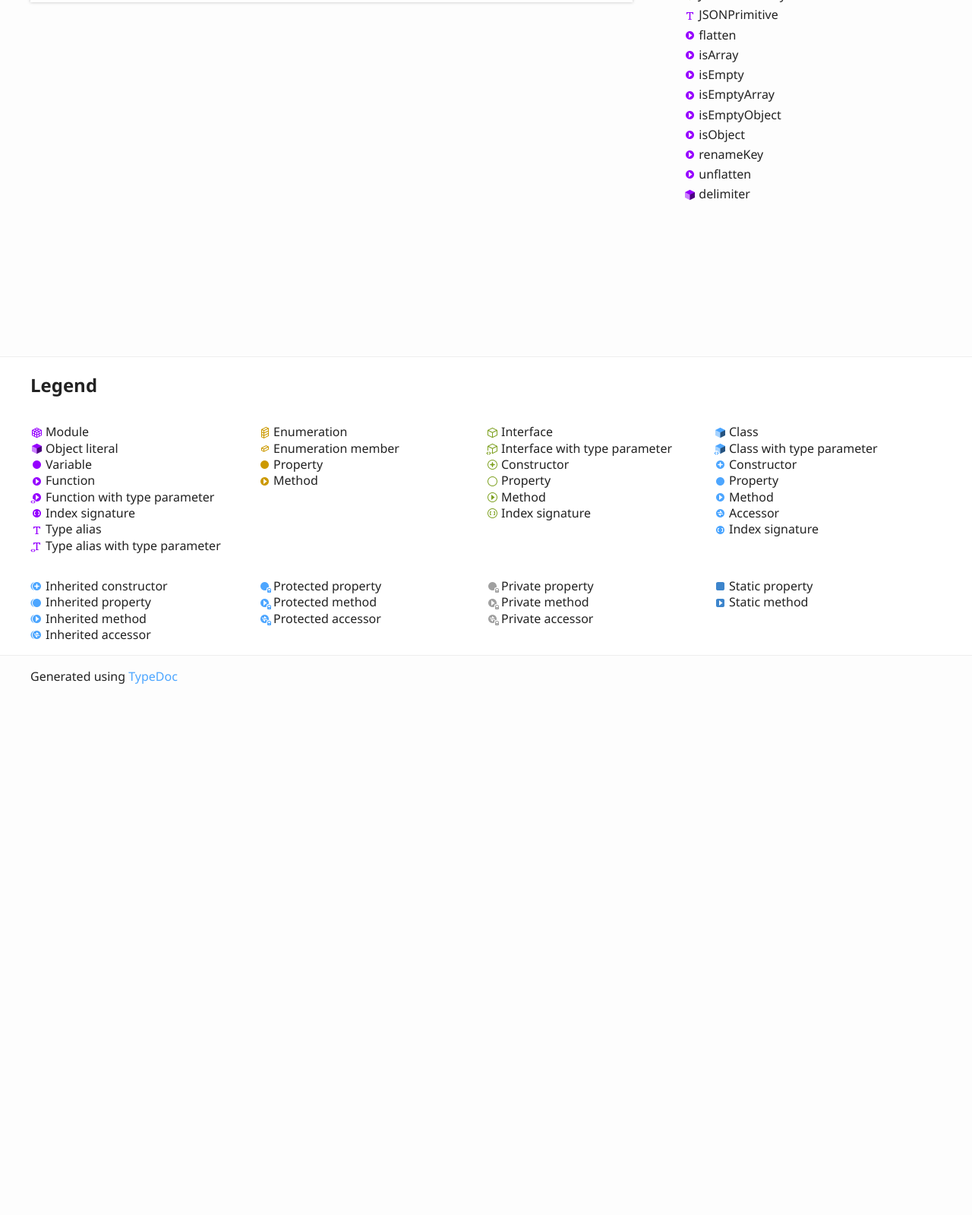
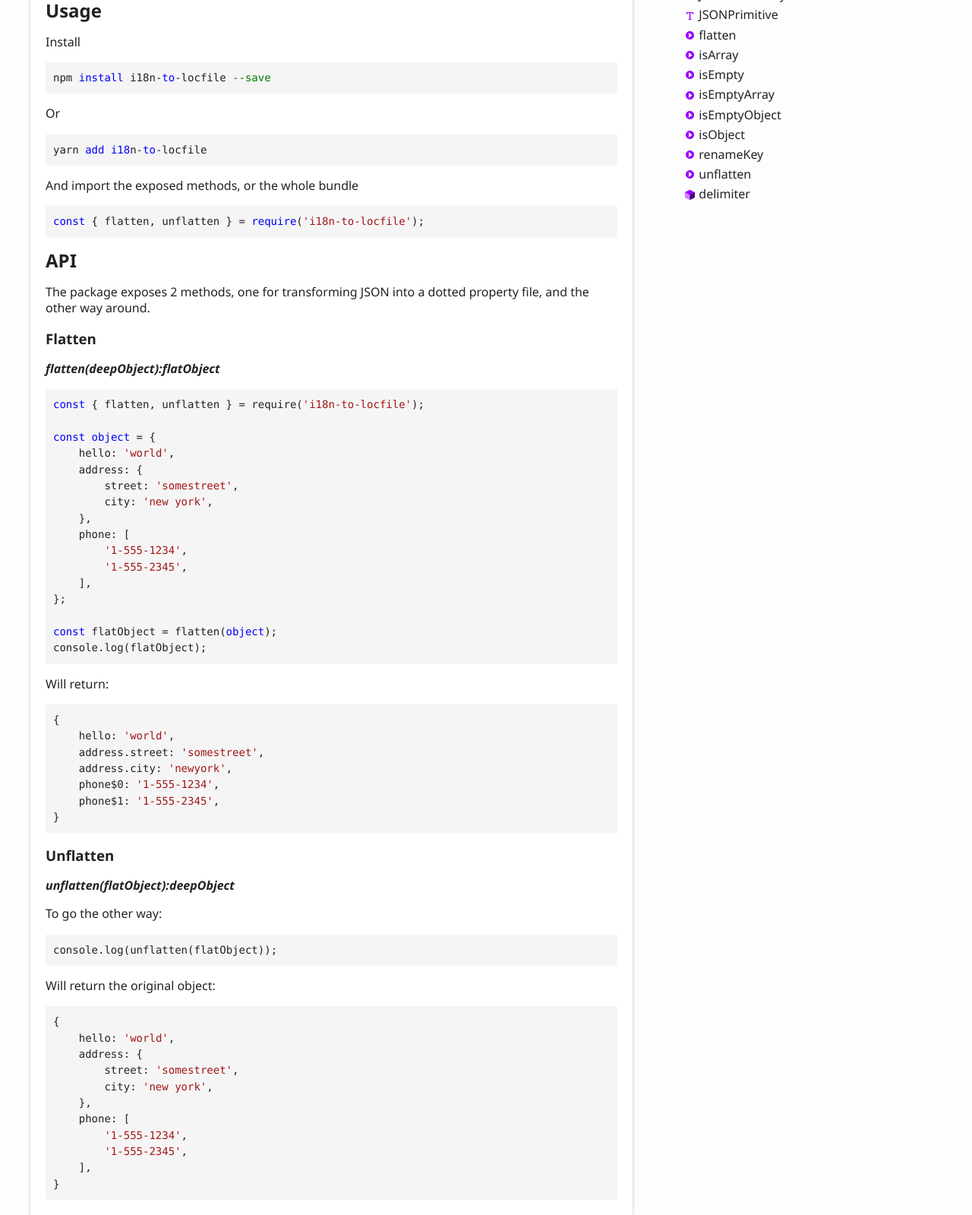
Before and after one commit to arthurjdam/convert-i18n-prop-locfile, a plain HTML site: page index.html in a window 1280 px wide. Shown: the part 317-1916 px from the top of the page at 76% size. Before the commit the page ends 1234 px from the top, so only its background shows below. Drawn offline with Linux system fonts and the light colour scheme.

Commit message:
[ci skip] Updates

```diff
--- a/index.html
+++ b/index.html
@@ -64,11 +64,66 @@
 	<div class="row">
 		<div class="col-8 col-content">
 			<div class="tsd-panel tsd-typography">
-				<a href="#convert-i18n-locfile" id="convert-i18n-locfile" style="color: inherit; text-decoration: none;">
-					<h1>convert-i18n-locfile</h1>
+				<a href="#i18n-to-locfile" id="i18n-to-locfile" style="color: inherit; text-decoration: none;">
+					<h1>i18n-to-locfile</h1>
 				</a>
 				<p>Simple converter for &quot;properties&quot;-file type localization files to and from a JSON object. Includes support for arrays
 				using &quot;.0&quot; or &quot;$0&quot; notation styles. </p>
+				<a href="#usage" id="usage" style="color: inherit; text-decoration: none;">
+					<h2>Usage</h2>
+				</a>
+				<p>Install</p>
+				<pre><code>npm <span class="hljs-keyword">install</span> i18n-<span class="hljs-keyword">to</span>-locfile <span class="hljs-comment">--save </span></code></pre><p>Or</p>
+				<pre><code>yarn <span class="hljs-keyword">add</span> <span class="hljs-keyword">i18</span>n-<span class="hljs-keyword">to</span>-locfile </code></pre><p>And import the exposed methods, or the whole bundle</p>
+				<pre><code><span class="hljs-keyword">const</span> { flatten, unflatten } = <span class="hljs-built_in">require</span>(<span class="hljs-string">'i18n-to-locfile'</span>);</code></pre>
+				<a href="#api" id="api" style="color: inherit; text-decoration: none;">
+					<h2>API</h2>
+				</a>
+				<p>The package exposes 2 methods, one for transforming JSON into a dotted property file, and the other way around.</p>
+				<a href="#flatten" id="flatten" style="color: inherit; text-decoration: none;">
+					<h3>Flatten</h3>
+				</a>
+				<p><strong><em>flatten(deepObject):flatObject</em></strong></p>
+				<pre><code><span class="hljs-keyword">const</span> { flatten, unflatten } = require(<span class="hljs-string">'i18n-to-locfile'</span>);
+
+<span class="hljs-keyword">const</span> <span class="hljs-keyword">object</span> = {
+    hello: <span class="hljs-string">'world'</span>,
+    address: {
+        street: <span class="hljs-string">'somestreet'</span>,
+        city: <span class="hljs-string">'new york'</span>,
+    },
+    phone: [
+        <span class="hljs-string">'1-555-1234'</span>,
+        <span class="hljs-string">'1-555-2345'</span>,
+    ],
+};
+
+<span class="hljs-keyword">const</span> flatObject = flatten(<span class="hljs-keyword">object</span>);
+console.log(flatObject);</code></pre><p>Will return:</p>
+				<pre><code>{
+    hello: <span class="hljs-string">'world'</span>,
+    <span class="hljs-selector-tag">address</span><span class="hljs-selector-class">.street</span>: <span class="hljs-string">'somestreet'</span>,
+    <span class="hljs-selector-tag">address</span><span class="hljs-selector-class">.city</span>: <span class="hljs-string">'newyork'</span>,
+    phone$<span class="hljs-number">0</span>: <span class="hljs-string">'1-555-1234'</span>,
+    phone$<span class="hljs-number">1</span>: <span class="hljs-string">'1-555-2345'</span>,
+}</code></pre>
+				<a href="#unflatten" id="unflatten" style="color: inherit; text-decoration: none;">
+					<h3>Unflatten</h3>
+				</a>
+				<p><strong><em>unflatten(flatObject):deepObject</em></strong></p>
+				<p>To go the other way:</p>
+				<pre><code>console<span class="hljs-meta">.log(</span>unflatt<span class="hljs-meta">en(</span>flatObject));</code></pre><p>Will return the original object:</p>
+				<pre><code>{
+    <span class="hljs-attribute">hello</span>: <span class="hljs-string">'world'</span>,
+    <span class="hljs-attribute">address</span>: {
+        <span class="hljs-attribute">street</span>: <span class="hljs-string">'somestreet'</span>,
+        <span class="hljs-attribute">city</span>: <span class="hljs-string">'new york'</span>,
+    },
+    <span class="hljs-attribute">phone</span>: [
+        <span class="hljs-string">'1-555-1234'</span>,
+        <span class="hljs-string">'1-555-2345'</span>,
+    ],
+}</code></pre>
 			</div>
 		</div>
 		<div class="col-4 col-menu menu-sticky-wrap menu-highlight">
```
Also changed, not shown: globals.html (+12 -12 lines).
